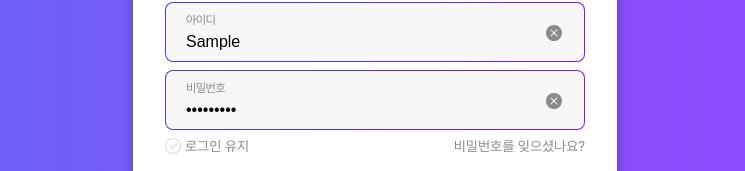
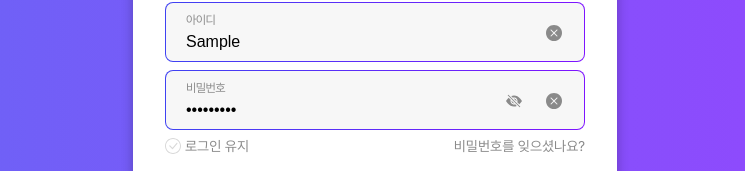
Before and after one commit to slo0ey/nestjs-react-login, a React (Vite) app in the folder packages/frontend/: page / in a window 1280 px wide. Both pictures are taken after typing "Sample", "Sample123" into the empty fields and a click on the button "로그인". Shown: the part 336-507 px from the top of the page, without its empty margins (265-1010 px from the left). Built offline with nearby package versions, Linux system fonts and the light colour scheme.

Commit message:
비밀번호 표시 기능 추가

```diff
--- a/packages/frontend/src/components/common/Input.tsx
+++ b/packages/frontend/src/components/common/Input.tsx
@@ -2,6 +2,8 @@ import { useRef, useState } from "react";
 import styled from "styled-components";
 
 import ic_clear from "@icons/clear.svg";
+import ic_hide from "@icons/hide.svg";
+import ic_show from "@icons/show.svg";
 
 type InputProps = {
   name: string;
@@ -79,6 +81,7 @@ const Icon = styled.img`
 //TODO: [type: password]일 시 비밀번호 보이게 하는 버튼 추가
 function Input({ name, label, type, tabIndex, onChange }: InputProps) {
   const [inputState, setInputState] = useState<InputState>("none");
+  const [hide, setHide] = useState<boolean>(true);
   const inputRef = useRef<HTMLInputElement | null>(null);
 
   return (
@@ -93,21 +96,34 @@ function Input({ name, label, type, tabIndex, onChange }: InputProps) {
       <InnerInput
         id={`id_${name}`}
         name={name}
-        type={type}
+        type={hide ? type : "text"}
         tabIndex={tabIndex}
         onChange={(event) => onChange(event.target.value)}
         onFocus={() => setInputState("focused")}
-        onBlur={(event) => {
+        onBlur={(event) =>
           event.target.value.length == 0
             ? setInputState("none")
-            : setInputState("written");
-        }}
+            : setInputState("written")
+        }
         ref={inputRef}
         spellCheck="false"
         autoCapitalize="none"
       />
       {inputState !== "none" && (
+        <>
+          {type === "password" && (
             <Action
+              type="button"
+              tabIndex={-1}
+              onClick={() => {
+                setHide(!hide);
+              }}
+            >
+              <Icon src={hide ? ic_hide : ic_show} />
+            </Action>
+          )}
+          <Action
+            type="button"
             tabIndex={-1}
             onClick={() => {
               if (inputRef.current) {
@@ -118,6 +134,7 @@ function Input({ name, label, type, tabIndex, onChange }: InputProps) {
           >
             <Icon src={ic_clear} />
           </Action>
+        </>
       )}
     </StyledWrapper>
   );
```
Also changed, not shown: packages/frontend/src/assets/icons/hide.svg (added), packages/frontend/src/assets/icons/show.svg (added). Lines whose indentation alone changed are shown as unchanged.
